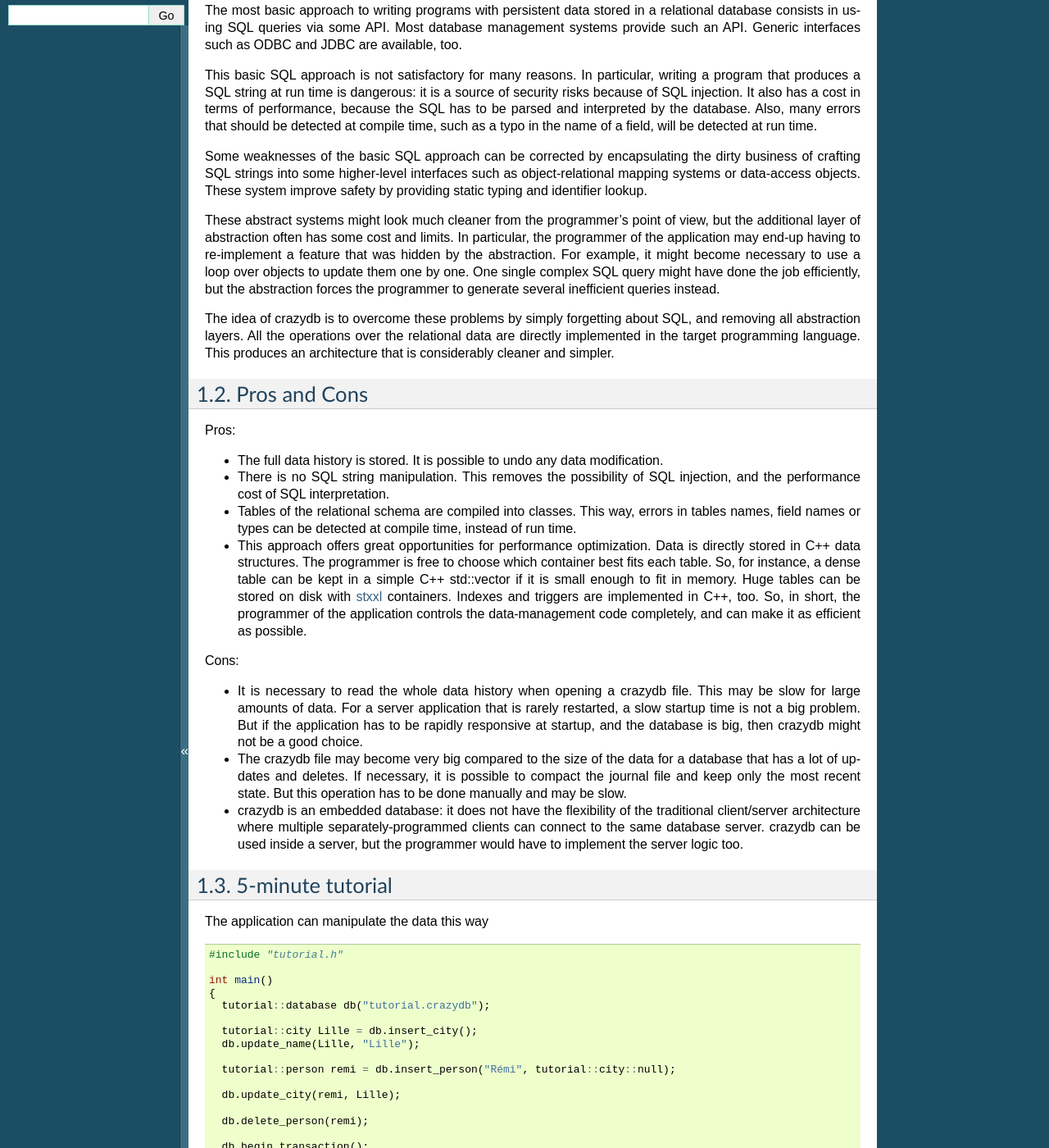
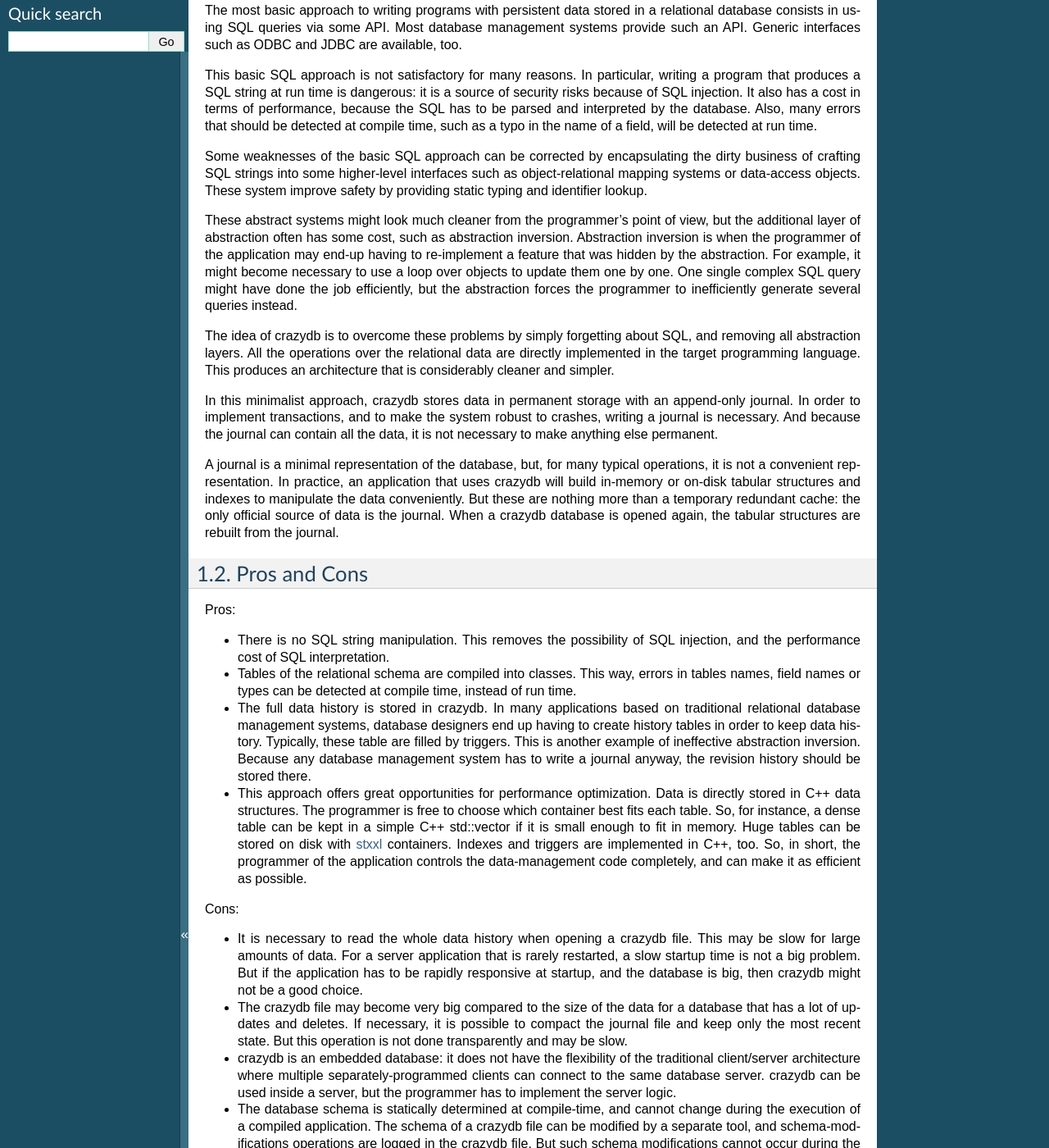
Before and after one commit to Remi-Coulom/joedb, a Sphinx documentation site: the page built from doc/sphinx/source/intro.rst, in a window 1280 px wide and 1400 px high, scrolled down 224 px. Shown: the whole window at 82% size. Built offline with Sphinx 7.4.7, drawn with Linux system fonts in a browser that asks for light colours; formulas are drawn with MathJax 3; some of the changed text lies outside the part shown.

Commit message:
more doc organization

```diff
--- a/doc/sphinx/source/index.rst
+++ b/doc/sphinx/source/index.rst
@@ -7,3 +7,5 @@
 
    intro
    file_format
+   todo
+   references
--- a/doc/sphinx/source/intro.rst
+++ b/doc/sphinx/source/intro.rst
@@ -12,25 +12,30 @@
 
 Some weaknesses of the basic SQL approach can be corrected by encapsulating the dirty business of crafting SQL strings into some higher-level interfaces such as object-relational mapping systems or data-access objects. These system improve safety by providing static typing and identifier lookup.
 
-These abstract systems might look much cleaner from the programmer's point of view, but the additional layer of abstraction often has some cost and limits. In particular, the programmer of the application may end-up having to re-implement a feature that was hidden by the abstraction. For example, it might become necessary to use a loop over objects to update them one by one. One single complex SQL query might have done the job efficiently, but the abstraction forces the programmer to generate several inefficient queries instead.
+These abstract systems might look much cleaner from the programmer's point of view, but the additional layer of abstraction often has some cost, such as abstraction inversion. Abstraction inversion is when the programmer of the application may end-up having to re-implement a feature that was hidden by the abstraction. For example, it might become necessary to use a loop over objects to update them one by one. One single complex SQL query might have done the job efficiently, but the abstraction forces the programmer to inefficiently generate several queries instead.
 
 The idea of crazydb is to overcome these problems by simply forgetting about SQL, and removing all abstraction layers. All the operations over the relational data are directly implemented in the target programming language.  This produces an architecture that is considerably cleaner and simpler.
+
+In this minimalist approach, crazydb stores data in permanent storage with an append-only journal. In order to implement transactions, and to make the system robust to crashes, writing a journal is necessary. And because the journal can contain all the data, it is not necessary to make anything else permanent.
+
+A journal is a minimal representation of the database, but, for many typical operations, it is not a convenient representation. In practice, an application that uses crazydb will build in-memory or on-disk tabular structures and indexes to manipulate the data conveniently. But these are nothing more than a temporary redundant cache: the only official source of data is the journal. When a crazydb database is opened again, the tabular structures are rebuilt from the journal.
 
 Pros and Cons
 -------------
 
 Pros:
 
-- The full data history is stored. It is possible to undo any data modification.
 - There is no SQL string manipulation. This removes the possibility of SQL injection, and the performance cost of SQL interpretation.
 - Tables of the relational schema are compiled into classes. This way, errors in tables names, field names or types can be detected at compile time, instead of run time.
+- The full data history is stored in crazydb. In many applications based on traditional relational database management systems, database designers end up having to create history tables in order to keep data history. Typically, these table are filled by triggers. This is another example of ineffective abstraction inversion. Because any database management system has to write a journal anyway, the revision history should be stored there.
 - This approach offers great opportunities for performance optimization. Data is directly stored in C++ data structures. The programmer is free to choose which container best fits each table. So, for instance, a dense table can be kept in a simple C++ std::vector if it is small enough to fit in memory. Huge tables can be stored on disk with `stxxl <http://stxxl.sourceforge.net/>`_ containers. Indexes and triggers are implemented in C++, too. So, in short, the programmer of the application controls the data-management code completely, and can make it as efficient as possible.
 
 Cons:
 
 - It is necessary to read the whole data history when opening a crazydb file. This may be slow for large amounts of data. For a server application that is rarely restarted, a slow startup time is not a big problem. But if the application has to be rapidly responsive at startup, and the database is big, then crazydb might not be a good choice.
-- The crazydb file may become very big compared to the size of the data for a database that has a lot of updates and deletes. If necessary, it is possible to compact the journal file and keep only the most recent state. But this operation has to be done manually and may be slow.
-- crazydb is an embedded database: it does not have the flexibility of the traditional client/server architecture where multiple separately-programmed clients can connect to the same database server. crazydb can be used inside a server, but the programmer would have to implement the server logic too.
+- The crazydb file may become very big compared to the size of the data for a database that has a lot of updates and deletes. If necessary, it is possible to compact the journal file and keep only the most recent state. But this operation is not done transparently and may be slow.
+- crazydb is an embedded database: it does not have the flexibility of the traditional client/server architecture where multiple separately-programmed clients can connect to the same database server. crazydb can be used inside a server, but the programmer has to implement the server logic.
+- The database schema is statically determined at compile-time, and cannot change during the execution of a compiled application. The schema of a crazydb file can be modified by a separate tool, and schema-modifications operations are logged in the crazydb file. But such schema modifications cannot occur during the execution of a compiled application.
 
 5-minute tutorial
 -----------------
```
Also changed, not shown: doc/sphinx/source/references.rst (added, +55 -0 lines), doc/sphinx/source/todo.rst (added, +69 -0 lines), 1 other file.
